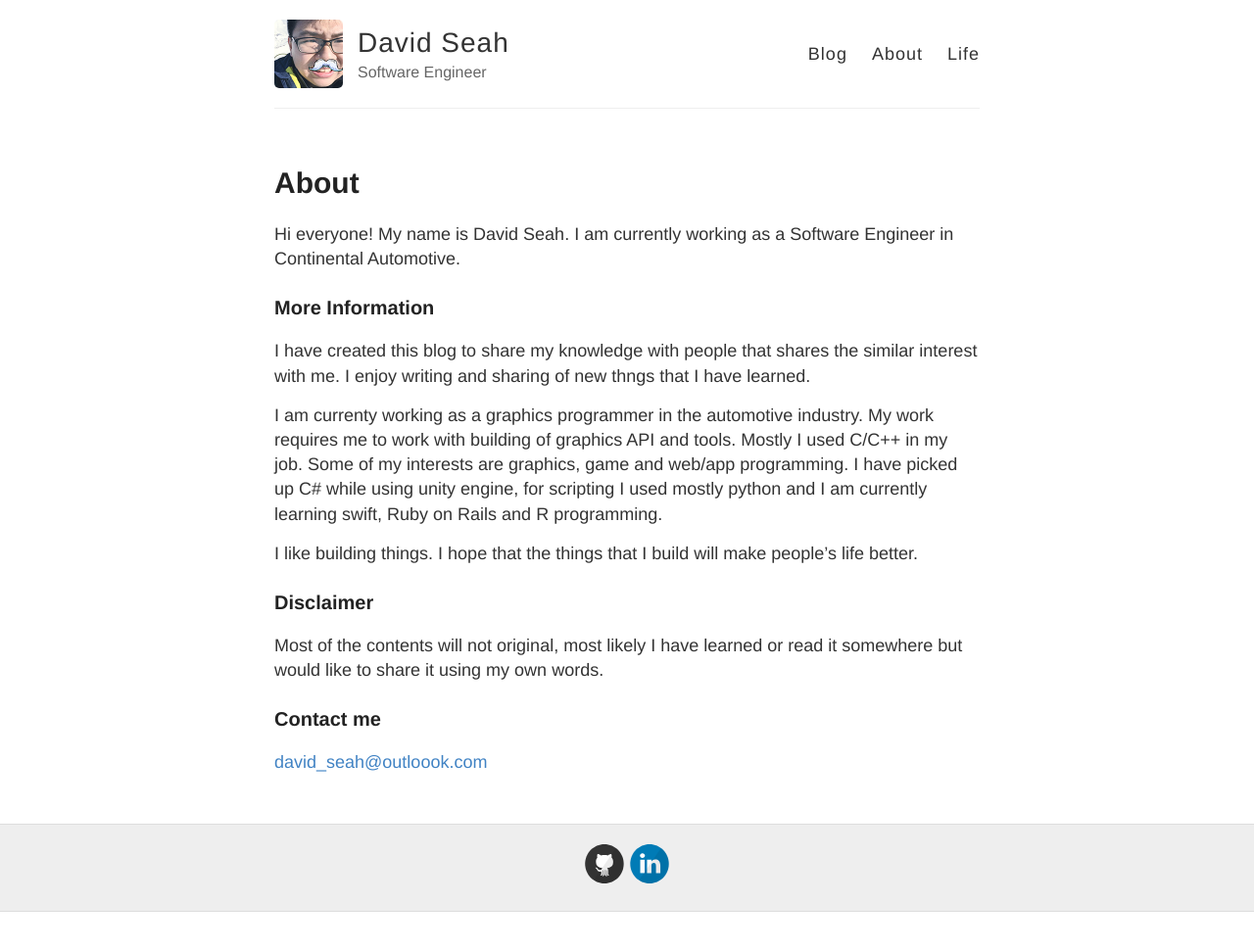
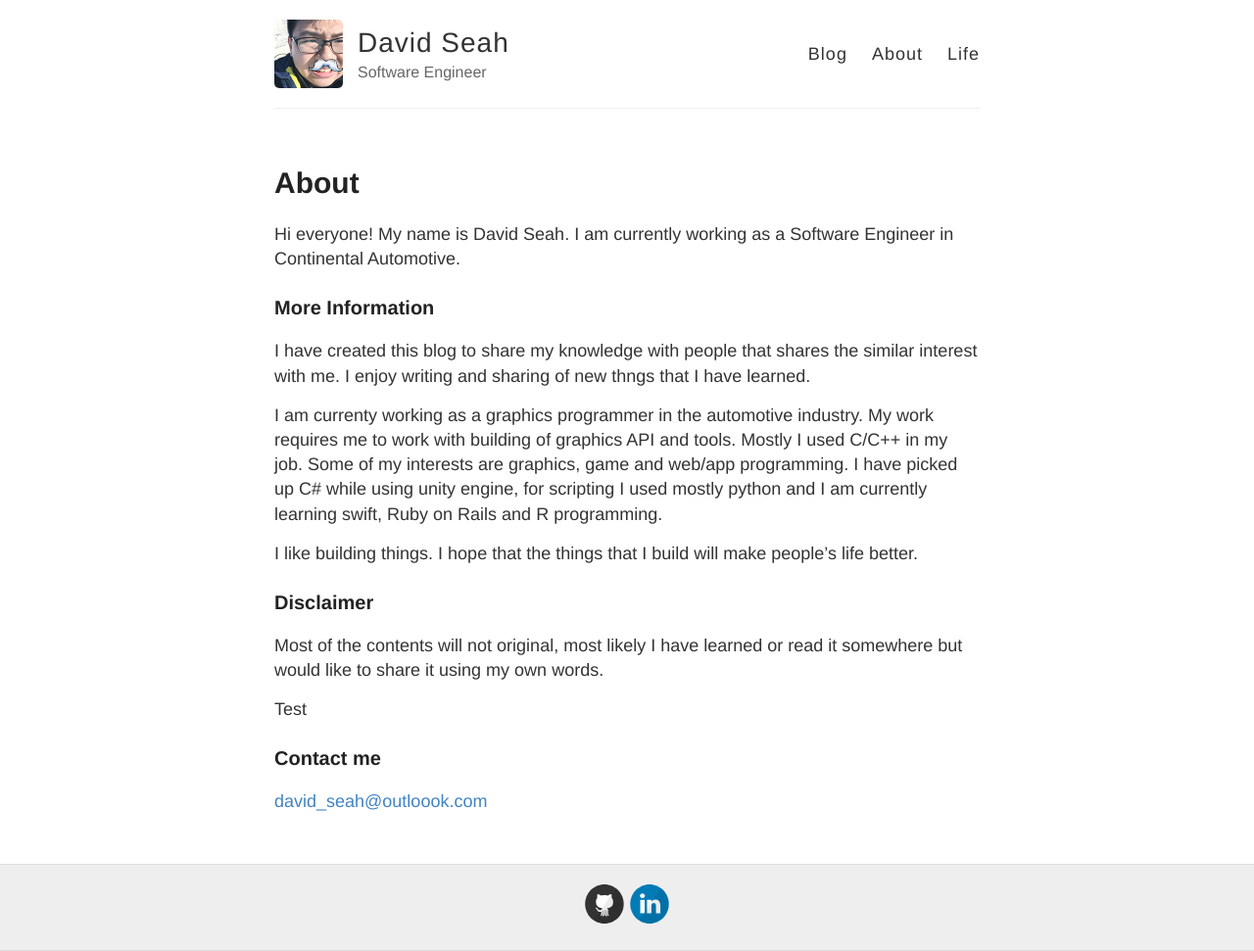
Before and after one commit to sengchong/sengchong.github.io, a Jekyll site: the page built from about.md, in a window 1280 px wide. Shown: the whole page at 98% size. Built offline with Jekyll 4.4.1, drawn with Linux system fonts in a browser that asks for light colours; Markdown is read by kramdown in place of the engine named in the settings; before the commit the page ends 931 px from its top, so only the background shows below that.

Commit message:
Updated about.md

```diff
--- a/about.md
+++ b/about.md
@@ -16,5 +17,7 @@
 ###Disclaimer
 Most of the contents will not original, most likely I have learned or read it somewhere but would like to share it using my own words.
 
+Test
+
 ### Contact me
 [david_seah@outloook.com](mailto:david_seah@outlook.com)
```
Also changed, not shown: other parts of about.md (+1 -0 lines).
